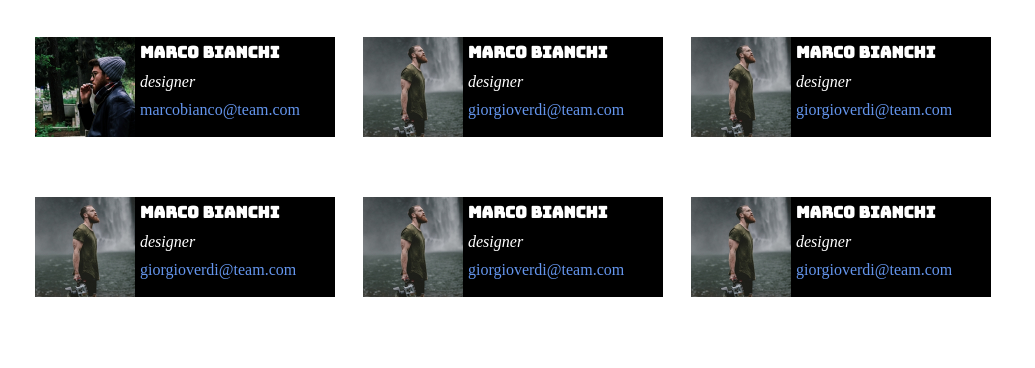
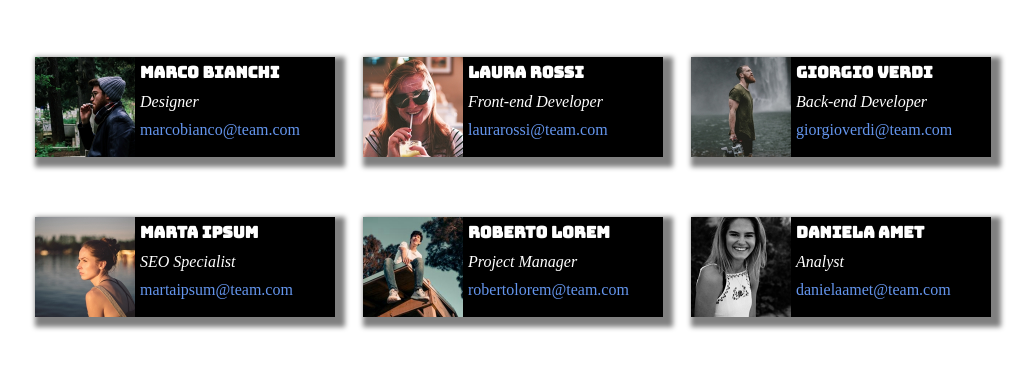
Before and after one commit to ArrobbioUmberto/html-css-float-cards, a plain HTML site: page index.html in a window 1280 px wide. Shown: the part 152-520 px from the top of the page, without its empty margins (119-1154 px from the left). Drawn offline with Linux system fonts and the light colour scheme.

Commit message:
3 step finale con aggiustamenti

```diff
--- a/css/style.css
+++ b/css/style.css
@@ -12,13 +12,15 @@ header, main{
 }
 h1{
     color:pink;
-    font-family: 'Bungee', cursive;}
+    font-family: 'Bungee', cursive;
+    margin: 20px 0;
+}
 .box{
     width: 300px;
     height: 100px;
     float: left;
     margin: 30px 14px;
-    box-shadow: 100px;
+    box-shadow: 5px 5px 5px 5px grey;
 }
 .clearfix::after{
     content: "";
--- a/index.html
+++ b/index.html
@@ -27,58 +27,58 @@
             </div>
             <div class="box_content">
                 <p class="name">MARCO BIANCHI</p>
-                <p class="job"> designer</p>
+                <p class="job"> Designer</p>
                 <p class="mail"> marcobianco@team.com</p>
             </div>
         </div>
         <div class="box">
             <div class="box_image">
-                <img src="assets/img/male2.png" alt="ragazzo2">
+                <img src="assets/img/female1.png" alt="ragazza 1">
             </div>
             <div class="box_content">
-                <p class="name">Marco Bianchi</p>
-                <p class="job"> designer</p>
+                <p class="name">LAURA ROSSI</p>
+                <p class="job"> Front-end Developer</p>
+                <p class="mail"> laurarossi@team.com</p>
+            </div>
+        </div>
+        <div class="box">
+            <div class="box_image">
+                <img src="assets/img/male2.png" alt="ragazzo 2">
+            </div>
+            <div class="box_content">
+                <p class="name">GIORGIO VERDI</p>
+                <p class="job"> Back-end Developer</p>
                 <p class="mail"> giorgioverdi@team.com</p>
             </div>
         </div>
         <div class="box">
             <div class="box_image">
-                <img src="assets/img/male2.png" alt="ragazzo2">
+                <img src="assets/img/female2.png" alt="ragazza 2">
             </div>
             <div class="box_content">
-                <p class="name">Marco Bianchi</p>
-                <p class="job"> designer</p>
-                <p class="mail"> giorgioverdi@team.com</p>
+                <p class="name">MARTA IPSUM</p>
+                <p class="job"> SEO Specialist</p>
+                <p class="mail"> martaipsum@team.com</p>
             </div>
         </div>
         <div class="box">
             <div class="box_image">
-                <img src="assets/img/male2.png" alt="ragazzo2">
+                <img src="assets/img/male3.png" alt="ragazzo 3">
             </div>
             <div class="box_content">
-                <p class="name">Marco Bianchi</p>
-                <p class="job"> designer</p>
-                <p class="mail"> giorgioverdi@team.com</p>
+                <p class="name">ROBERTO LOREM</p>
+                <p class="job"> Project Manager</p>
+                <p class="mail"> robertolorem@team.com</p>
             </div>
         </div>
         <div class="box">
             <div class="box_image">
-                <img src="assets/img/male2.png" alt="ragazzo2">
+                <img src="assets/img/female3.png" alt="ragazza 3">
             </div>
             <div class="box_content">
-                <p class="name">Marco Bianchi</p>
-                <p class="job"> designer</p>
-                <p class="mail"> giorgioverdi@team.com</p>
-            </div>
-        </div>
-        <div class="box">
-            <div class="box_image">
-                <img src="assets/img/male2.png" alt="ragazzo2">
-            </div>
-            <div class="box_content">
-                <p class="name">Marco Bianchi</p>
-                <p class="job"> designer</p>
-                <p class="mail"> giorgioverdi@team.com</p>
+                <p class="name">DANIELA AMET</p>
+                <p class="job">Analyst</p>
+                <p class="mail"> danielaamet@team.com</p>
             </div>
         </div>
 
```
